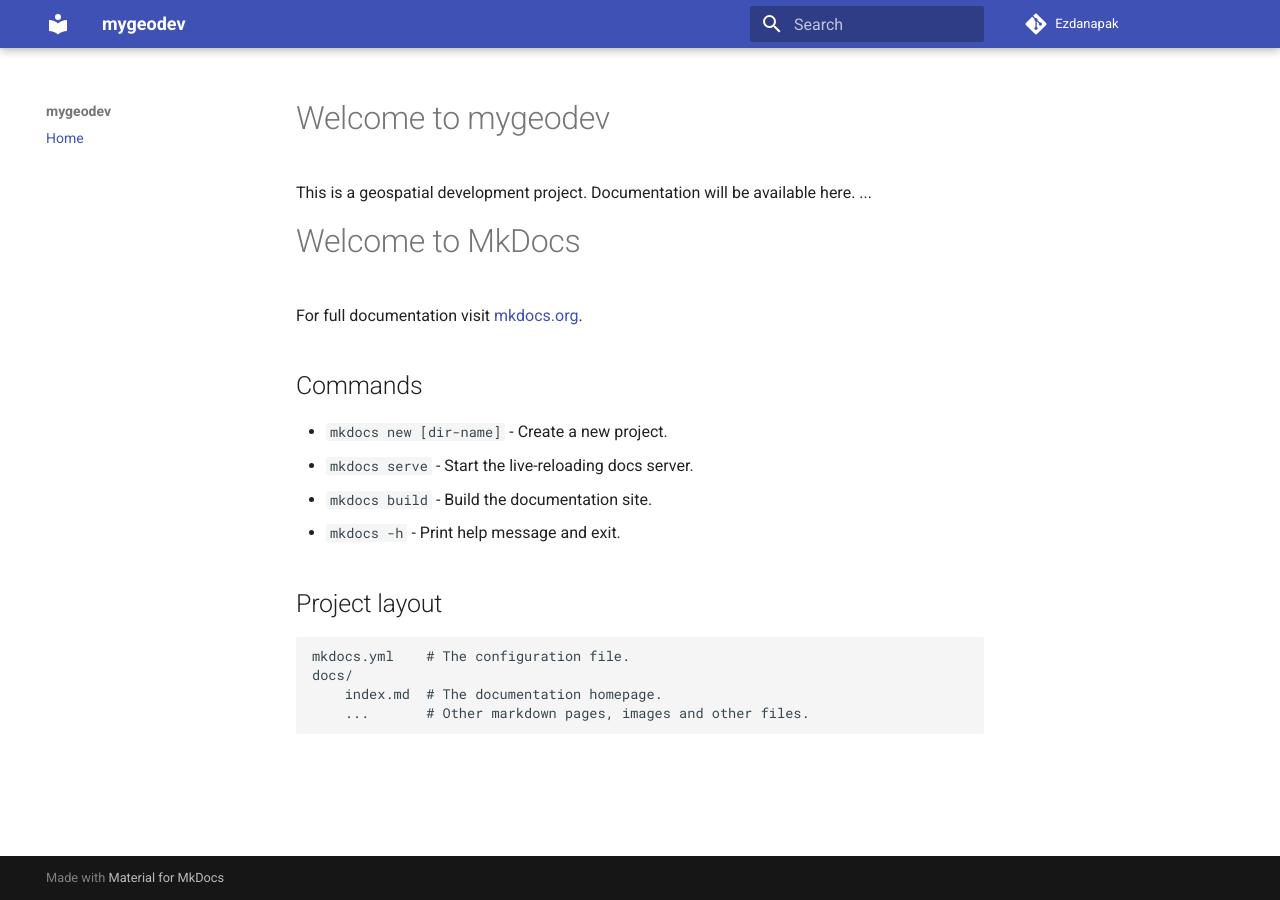
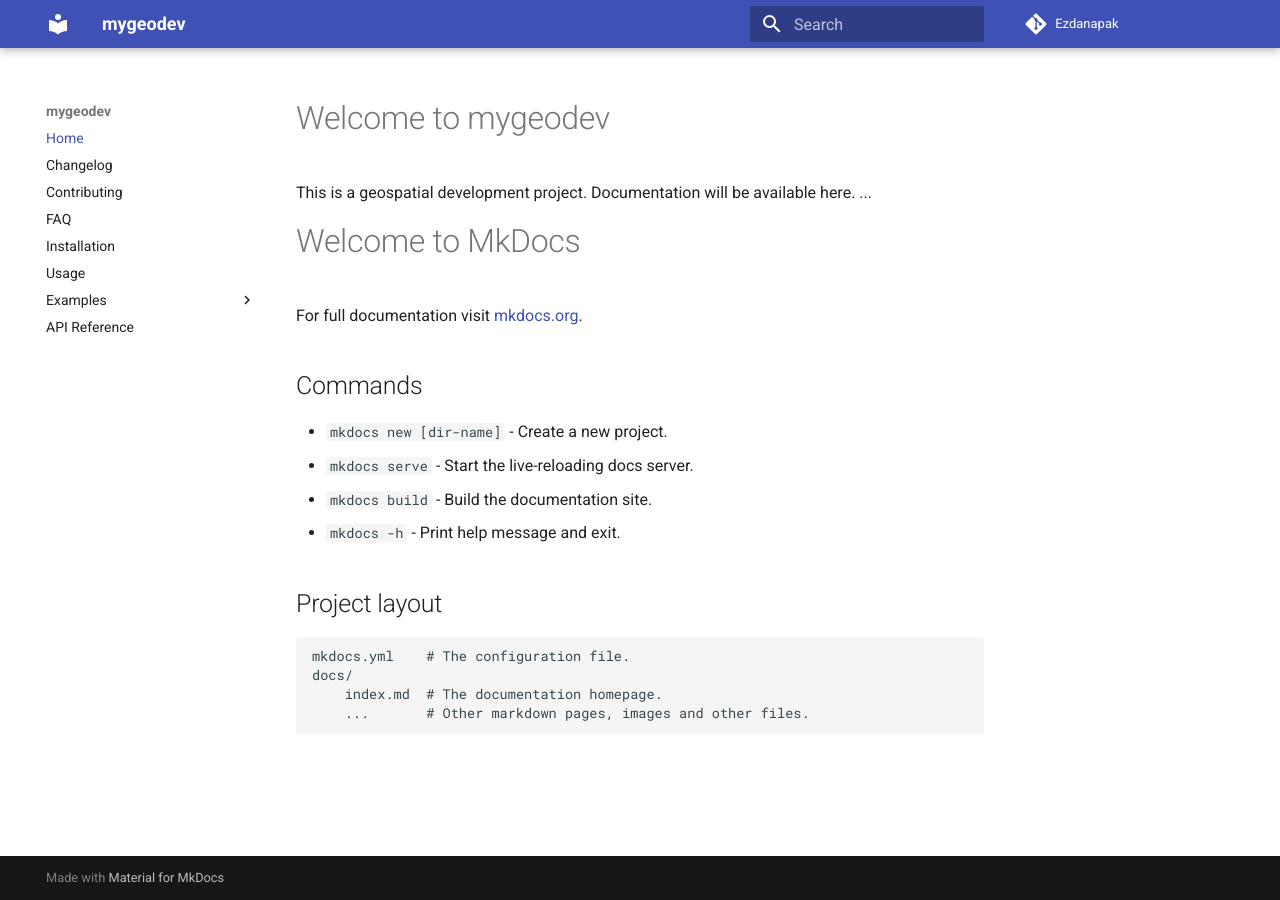
Before and after one commit to ezdanapak/mygeodev, an MkDocs documentation site: the page built from docs/index.md, in a window 1280 px wide. Built offline with MkDocs 1.6.1 and Material for MkDocs 9.7.7, drawn with Linux system fonts in a browser that asks for light colours.

Commit message:
Initial commit with MkDocs site

```diff
--- a/mkdocs.yml
+++ b/mkdocs.yml
@@ -4,3 +4,14 @@
   name: material
 nav:
   - Home: index.md
+  - Changelog: Changelog.md
+  - Contributing: Contributing.md
+  - FAQ: FAQ.md
+  - Installation: Installation.md
+  - Usage: Usage.md
+  - Examples:
+    - Intro: Examples/intro.md
+    - Folium: Examples/Folium.md
+    - Map: Examples/Map.md
+    - Split map: Examples/Split_map.md
+  - API Reference: API.md
```
Also changed, not shown: docs/API.md (added), docs/Changelog.md (added), docs/Contributing.md (added), docs/Examples/Folium.md (added), docs/Examples/Map.md (added), docs/Examples/Split_map.md (added), docs/Examples/intro.md (added), docs/FAQ.md (added), docs/Installation.md (added), docs/Usage.md (added).
